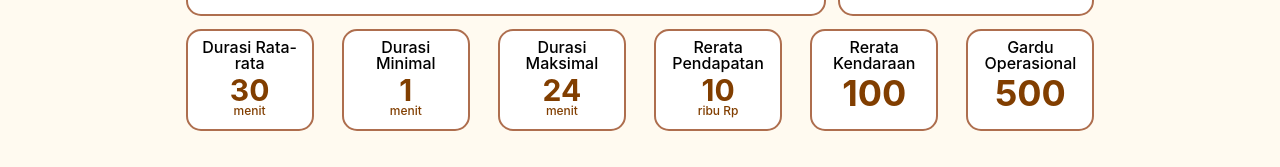
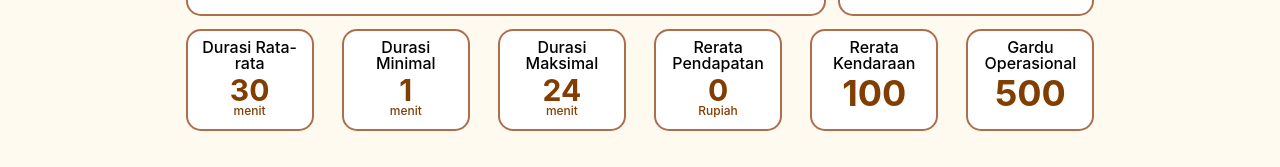
Before and after one commit to rannnayy/parking-system-fe, a React (Vite) app: page / in a window 1280 px wide. Shown: the part 1353-1520 px from the top of the page. Built offline with nearby package versions, Linux system fonts and the light colour scheme; no server answers.

Commit message:
fix transactions

```diff
--- a/src/statistics/statistics.jsx
+++ b/src/statistics/statistics.jsx
@@ -29,7 +29,7 @@ export default function Statistics() {
   });
   const [numStation, setNumStation] = useState('500');
   const [numVehicle, setNumVehicle] = useState('100');
-  const [numTransactions, setNumTransactions] = useState('10');
+  const [numTransactions, setNumTransactions] = useState(0);
   const [avgDuration, setAvgDuration] = useState('30');
   const [minDuration, setMinDuration] = useState('1');
   const [maxDuration, setMaxDuration] = useState('24');
@@ -45,7 +45,7 @@ export default function Statistics() {
       setTypes(data.types)
       setNumStation(data.numStation)
       setNumVehicle(data.numVehicle)
-      setNumTransactions(data.numTransaction)
+      setNumTransactions(Math.round(data.stats.values.reduce((a, b) => a + b, 0)/7))
       setAvgDuration(data.avgDuration)
       setMinDuration(data.minDuration)
       setMaxDuration(data.maxDuration)
@@ -138,7 +138,7 @@ export default function Statistics() {
               <VStack spacing={0}>
                 <Text fontSize={'md'} fontWeight={500} color={theme.colors.black} p={0} paddingBottom={1} lineHeight={1}>Rerata Pendapatan</Text>
                 <Text fontSize={'3xl'} fontWeight={700} color={theme.colors.choco} p={0} lineHeight={1}>{numTransactions}</Text>
-                <Text fontSize={'xs'} fontWeight={500} color={theme.colors.choco} p={0} lineHeight={1}>ribu Rp</Text>
+                <Text fontSize={'xs'} fontWeight={500} color={theme.colors.choco} p={0} lineHeight={1}>Rupiah</Text>
               </VStack>
             </Box>
             {/* AverageVehicles (day) */}
```
